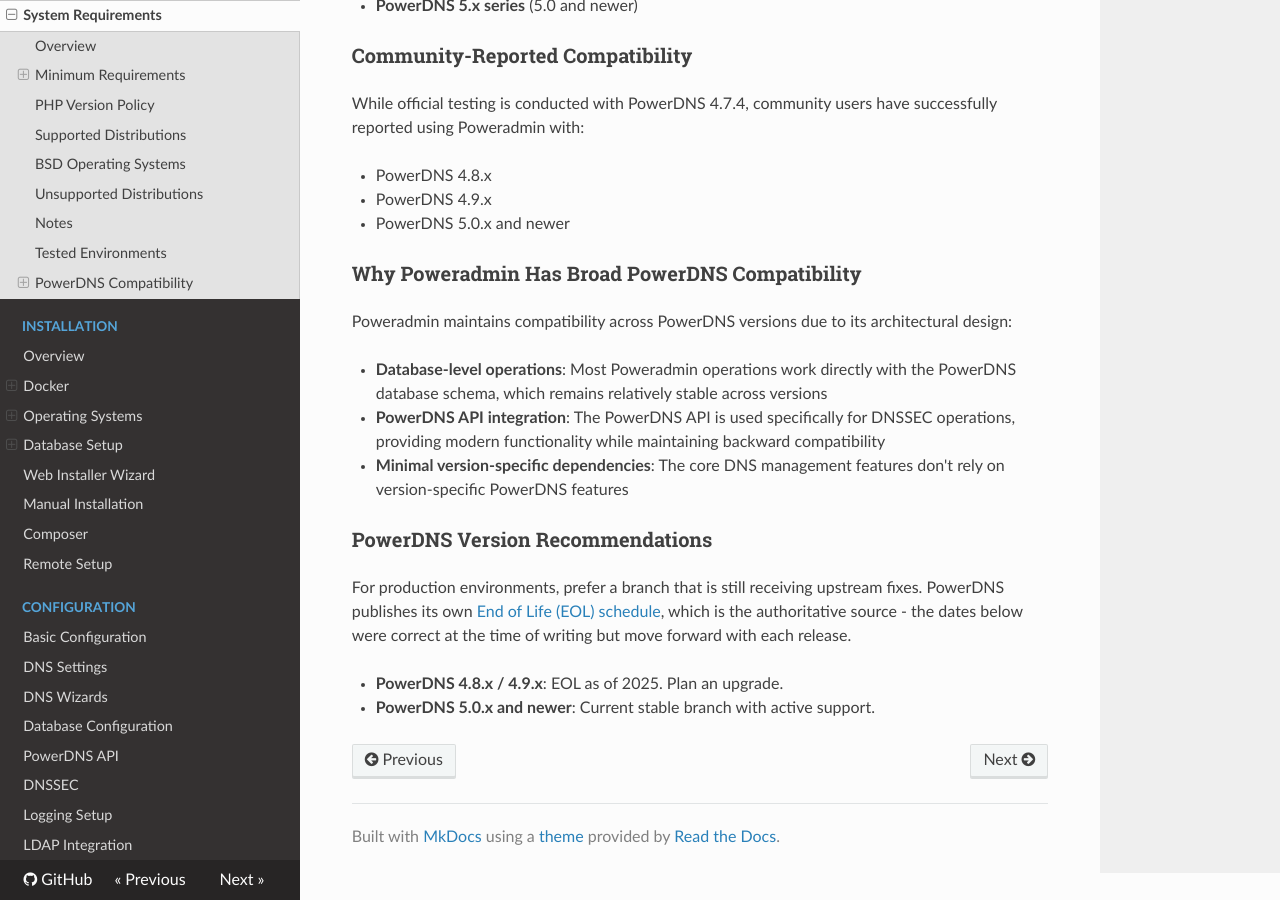
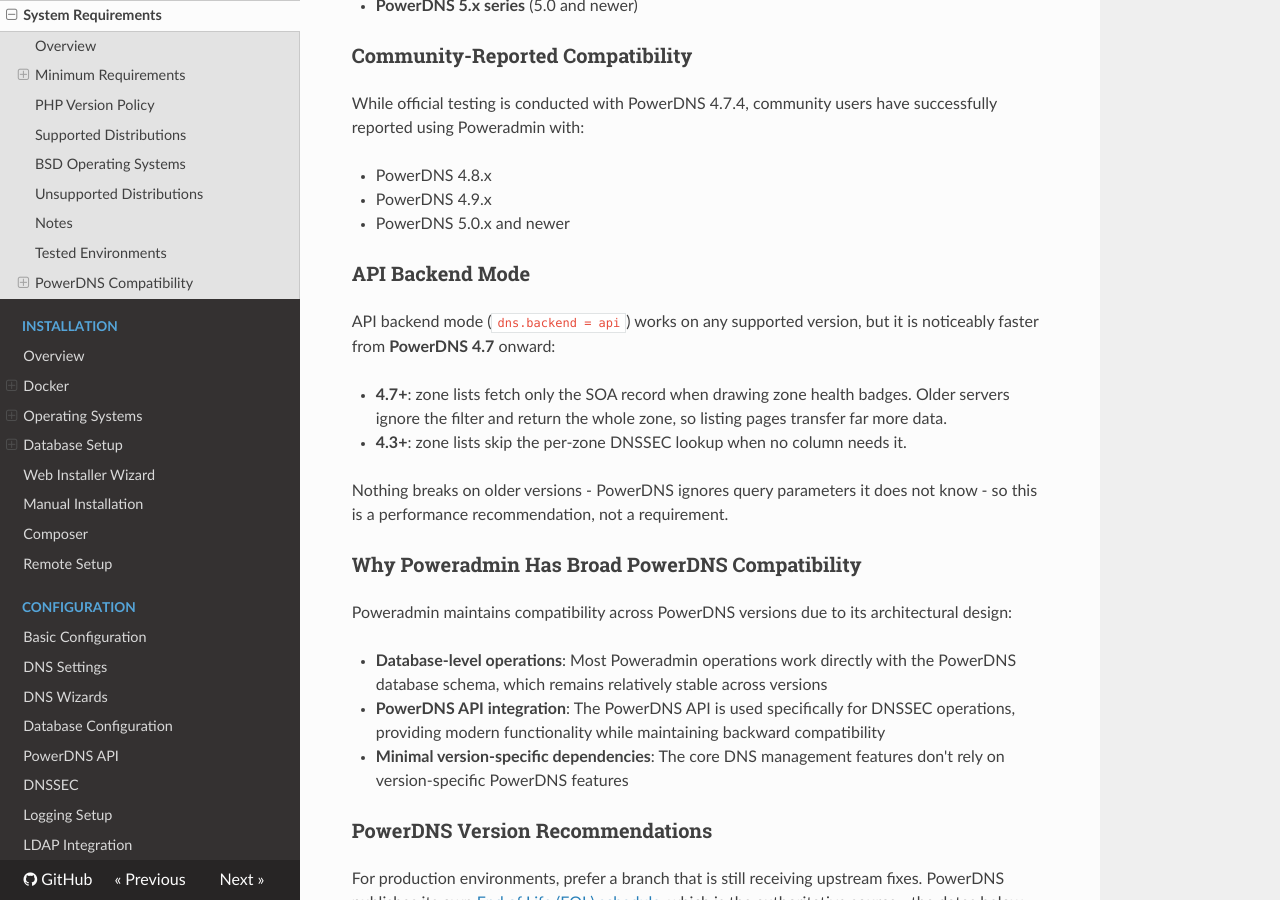
Before and after one commit to poweradmin/poweradmin-docs, an MkDocs documentation site: the page built from docs/getting-started/requirements.md, in a window 1280 px wide and 900 px high, scrolled down 3996 px. Built offline with MkDocs 1.6.1, drawn with Linux system fonts in a browser that asks for light colours; nearby versions of some CDN libraries.

Commit message:
docs(api): note powerdns 4.7 for faster api-mode zone lists

```diff
--- a/docs/getting-started/requirements.md
+++ b/docs/getting-started/requirements.md
@@ -145,6 +145,17 @@
 - PowerDNS 4.9.x
 - PowerDNS 5.0.x and newer
 
+### API Backend Mode
+
+API backend mode (`dns.backend = api`) works on any supported version, but it is
+noticeably faster from **PowerDNS 4.7** onward:
+
+- **4.7+**: zone lists fetch only the SOA record when drawing zone health badges. Older servers ignore the filter and return the whole zone, so listing pages transfer far more data.
+- **4.3+**: zone lists skip the per-zone DNSSEC lookup when no column needs it.
+
+Nothing breaks on older versions - PowerDNS ignores query parameters it does not
+know - so this is a performance recommendation, not a requirement.
+
 ### Why Poweradmin Has Broad PowerDNS Compatibility
 
 Poweradmin maintains compatibility across PowerDNS versions due to its architectural design:
```
Also changed, not shown: docs/configuration/powerdns-api.md (+5 -0 lines), docs/configuration/ui/layout.md (+1 -1 lines), docs/configuration/ui/overview.md (+1 -1 lines), docs/upgrading/v4.5.0.md (+1 -0 lines).
